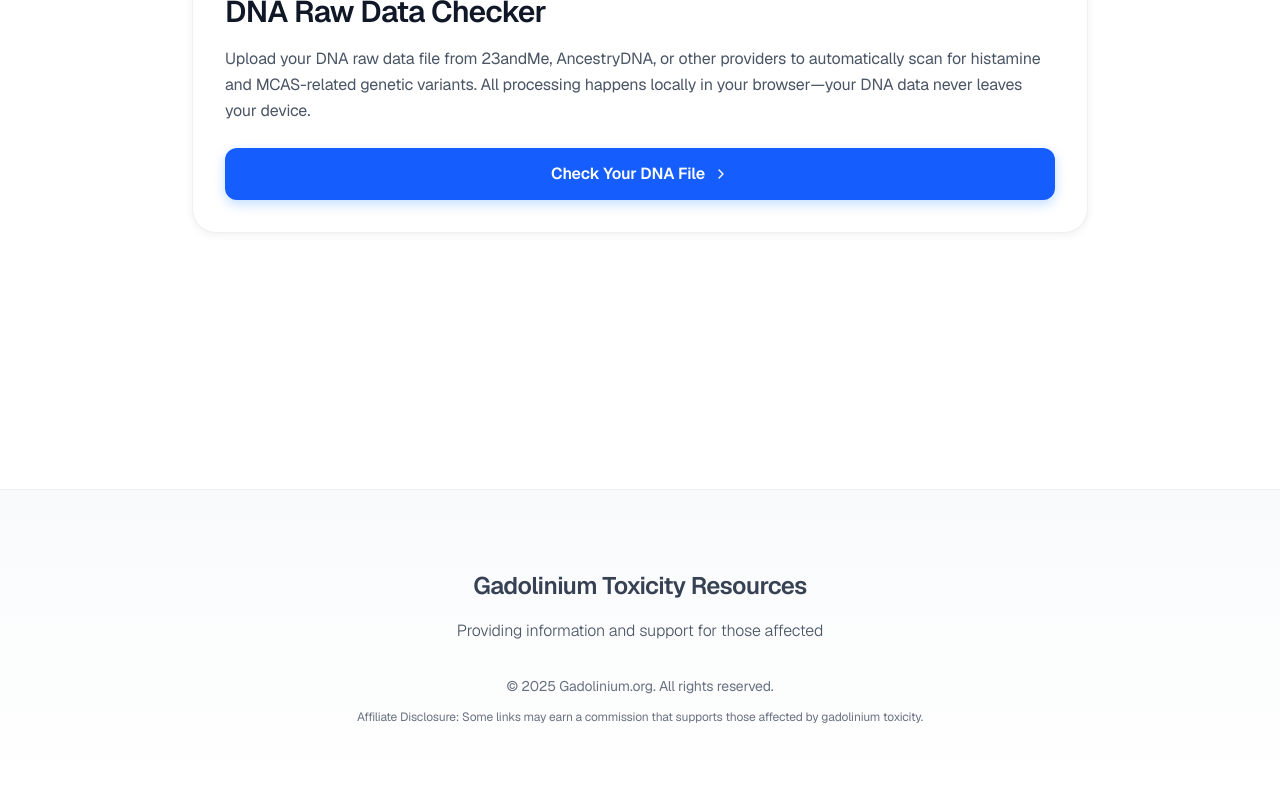
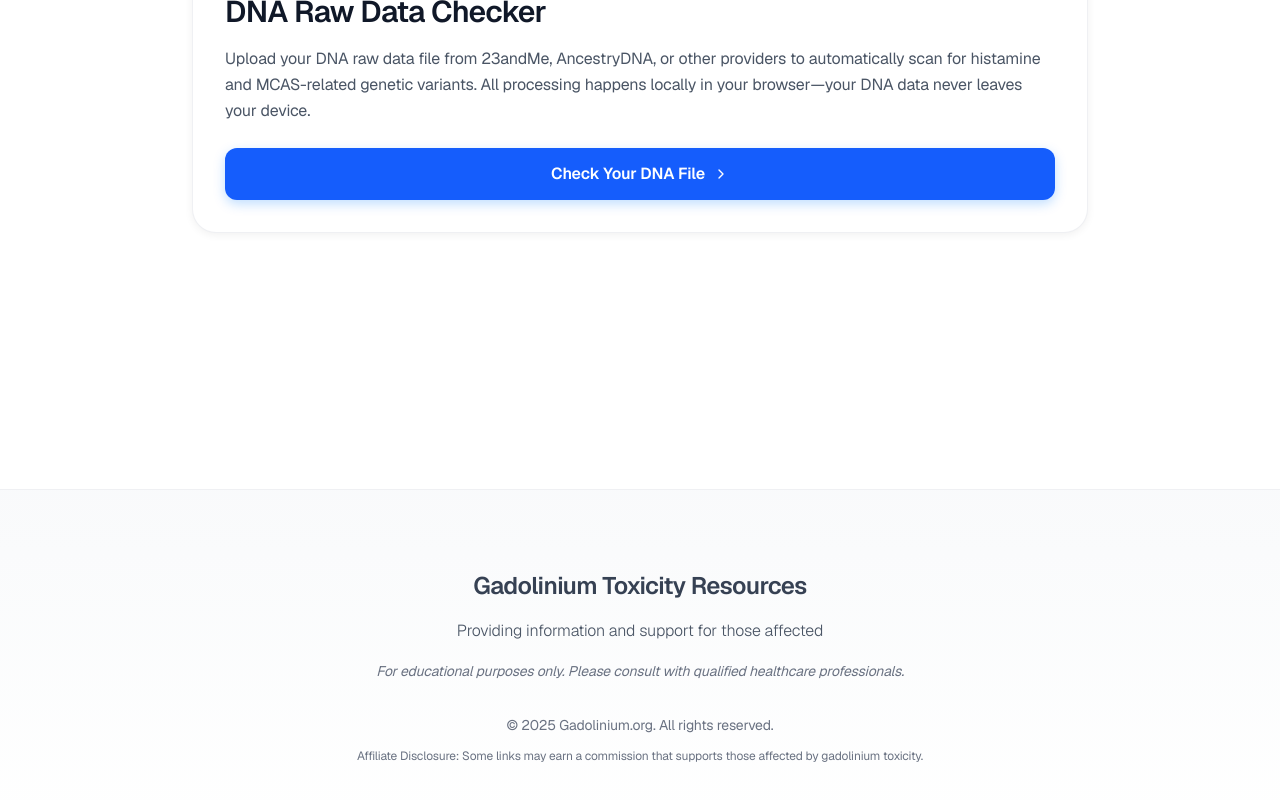
Before and after one commit to helloivanco/gadolinium.org, a Next.js app: page / in a window 1280 px wide. Shown: the part 2455-3255 px from the top of the page. Built offline with nearby package versions, Linux system fonts and the light colour scheme.

Commit message:
Update Footer component to improve informational clarity by adjusting text layout and adding a new disclaimer about educational purposes. This enhances user understanding of the resources provided.

```diff
--- a/components/Footer.tsx
+++ b/components/Footer.tsx
@@ -9,8 +9,12 @@ const Footer = () => {
           <p className='text-gray-700 text-xl md:text-2xl font-semibold mb-4 tracking-tight'>
             Gadolinium Toxicity Resources
           </p>
-          <p className='text-gray-600 text-sm md:text-base mb-8 max-w-2xl mx-auto leading-relaxed font-light'>
+          <p className='text-gray-600 text-sm md:text-base mb-4 max-w-2xl mx-auto leading-relaxed font-light'>
             Providing information and support for those affected
+          </p>
+          <p className='text-gray-500 text-xs md:text-sm mb-8 max-w-2xl mx-auto leading-relaxed italic'>
+            For educational purposes only. Please consult with qualified
+            healthcare professionals.
           </p>
           <div className='space-y-3'>
             <p className='text-gray-500 text-xs md:text-sm'>
```
